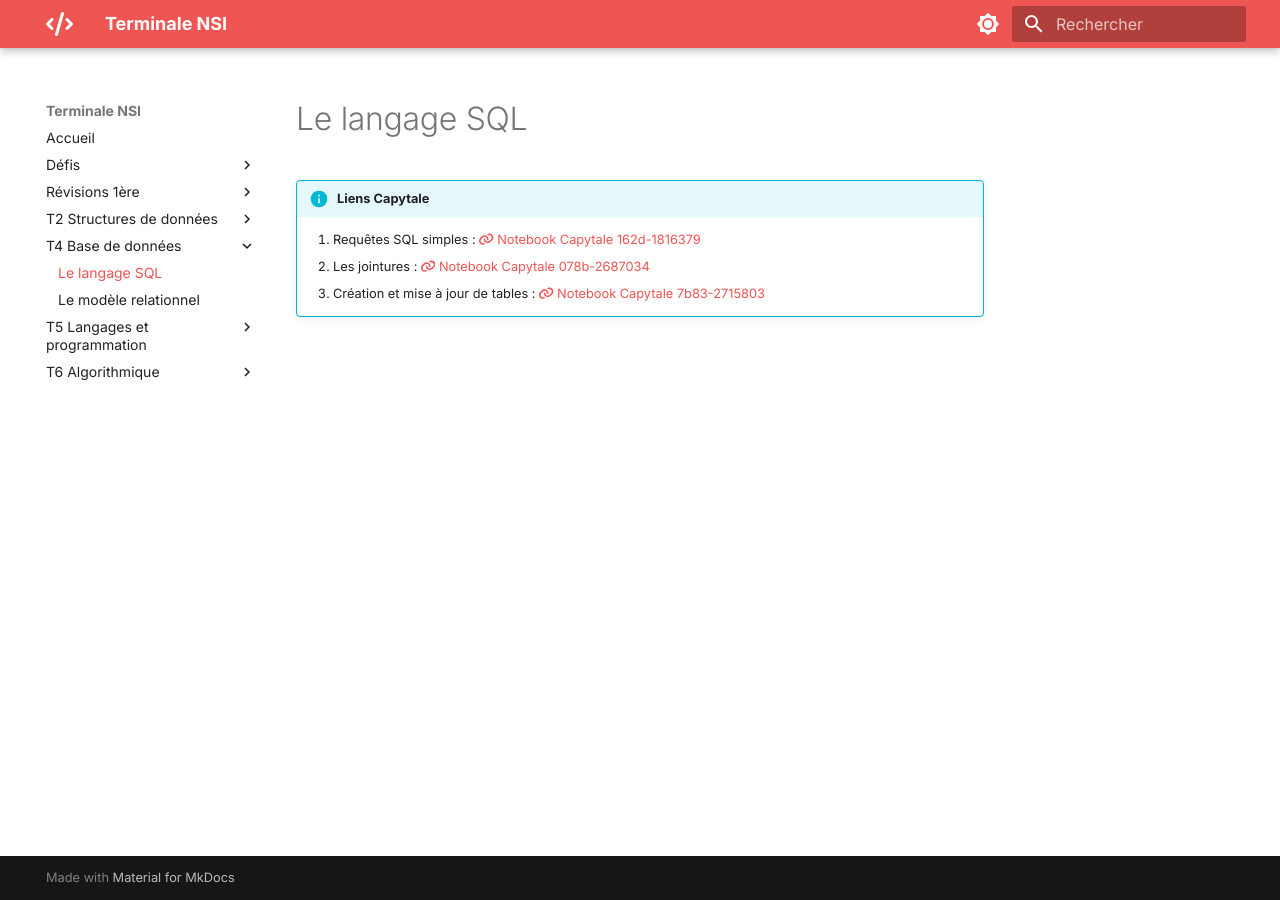
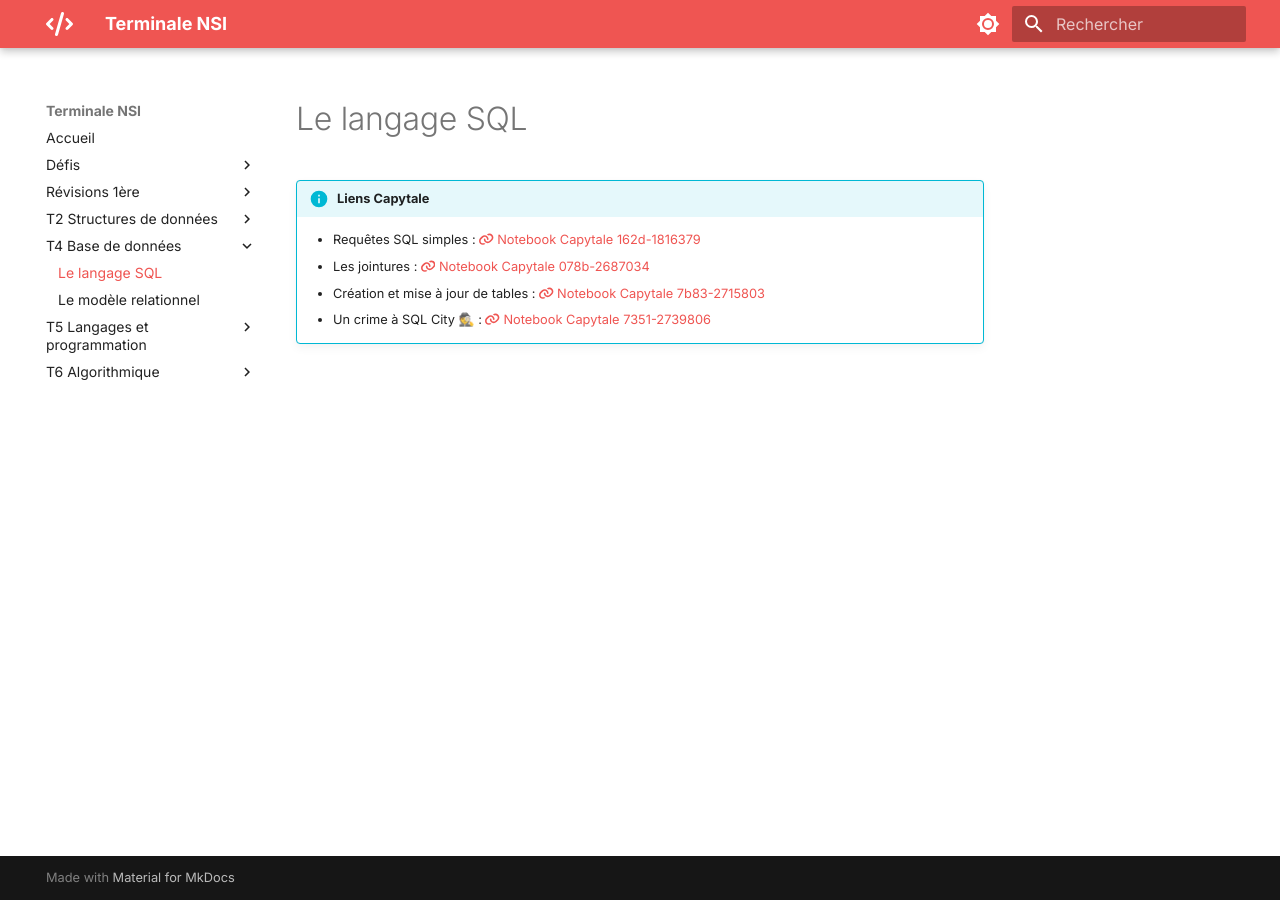
Before and after one commit to ArthurRouquan/TNSI, an MkDocs documentation site: the page built from docs/T4 Base de données/1sql.md, in a window 1280 px wide. Built offline with MkDocs 1.6.1 and Material for MkDocs 9.7.7, drawn with Linux system fonts in a browser that asks for light colours.

Commit message:
sql suite

```diff
--- a/docs/T4 Base de données/1sql.md
+++ b/docs/T4 Base de données/1sql.md
@@ -1,6 +1,7 @@
 # Le langage SQL
 
 !!! info "Liens Capytale"
-    1. Requêtes SQL simples : [:fontawesome-solid-link: Notebook Capytale 162d-1816379](https://capytale2.ac-paris.fr/web/c/162d-1816379)
-    2. Les jointures : [:fontawesome-solid-link: Notebook Capytale 078b-2687034](https://capytale2.ac-paris.fr/web/c/078b-2687034)
-    3. Création et mise à jour de tables : [:fontawesome-solid-link: Notebook Capytale 7b83-2715803](https://capytale2.ac-paris.fr/web/c/7b83-2715803)
+    * Requêtes SQL simples : [:fontawesome-solid-link: Notebook Capytale 162d-1816379](https://capytale2.ac-paris.fr/web/c/162d-1816379)
+    * Les jointures : [:fontawesome-solid-link: Notebook Capytale 078b-2687034](https://capytale2.ac-paris.fr/web/c/078b-2687034)
+    * Création et mise à jour de tables : [:fontawesome-solid-link: Notebook Capytale 7b83-2715803](https://capytale2.ac-paris.fr/web/c/7b83-2715803)
+    * Un crime à SQL City 🕵️ : [:fontawesome-solid-link: Notebook Capytale 7351-2739806](https://capytale2.ac-paris.fr/web/c/7351-2739806)
```
Also changed, not shown: docs/T4 Base de données/2rela.md (+0 -2 lines).
